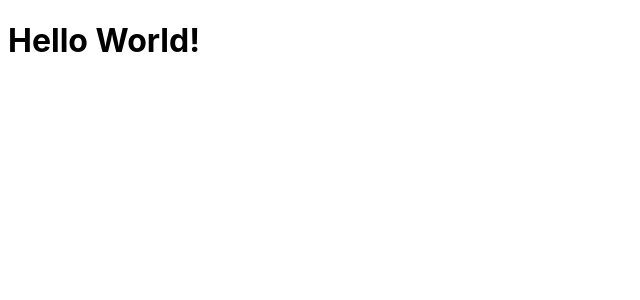
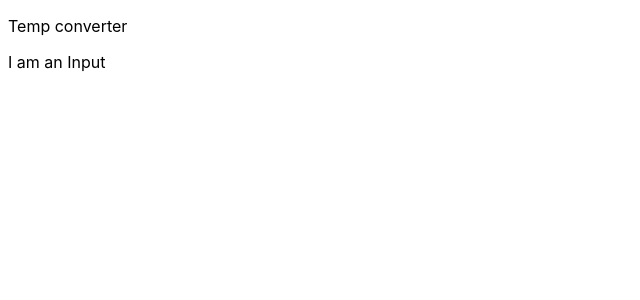
Before and after one commit to LDRMuse/in-class-temp-converter-LDRMuse, a React (Create React App) app: page / in a window 1280 px wide. Shown: the top 300 px of the page, without its empty margins (0-640 px from the left). Built offline with nearby package versions, Linux system fonts and the light colour scheme.

Commit message:
Install yarn, add initial componetns to verify inport/export

```diff
--- a/src/App.js
+++ b/src/App.js
@@ -1,8 +1,10 @@
 import React from 'react';
+
+import {Converter} from './components'
 import './App.css';
 
 export const App = () => {
   return (
-    <h1>Hello World!</h1>
+    <Converter />
   );
 }
--- /dev/null
+++ b/src/components/TempConverter/Input.js
@@ -0,0 +1,4 @@
+import React from 'react'
+
+//functional component
+export const Input = () => <p>I am an Input</p>
--- /dev/null
+++ b/src/components/TempConverter/index.js
@@ -0,0 +1,14 @@
+import React, { Fragment } from "react"
+
+import {Input} from './Input'
+
+export class TempConverter extends React.Component {
+render() {
+  return (
+  <Fragment>
+    <p>Temp converter</p>
+    <Input />
+    </Fragment>
+    )
+  }
+}
--- /dev/null
+++ b/src/components/index.js
@@ -0,0 +1 @@
+export {TempConverter as Converter} from './TempConverter'
```
Also changed, not shown: src/components/TempConverter/TempConverter.css (added), 1 other file (tests, documents, lock files or other folders).
